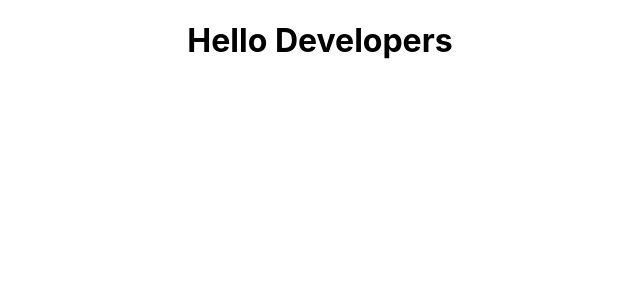
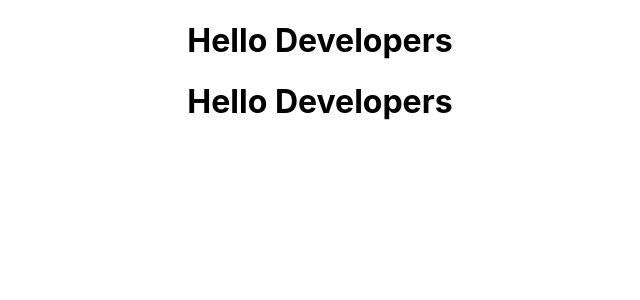
Before and after one commit to coder-sadhin/teachers-leave-application-client, a React (Create React App) app: page / in a window 1280 px wide. Shown: the top 300 px of the page, without its empty margins (320-960 px from the left). Built offline with nearby package versions, Linux system fonts and the light colour scheme.

Commit message:
fix some

```diff
--- a/src/App.js
+++ b/src/App.js
@@ -4,6 +4,7 @@ function App() {
   return (
     <div className="App">
       <h1>Hello Developers</h1>
+      <h1>Hello Developers</h1>
     </div>
   );
 }
```
